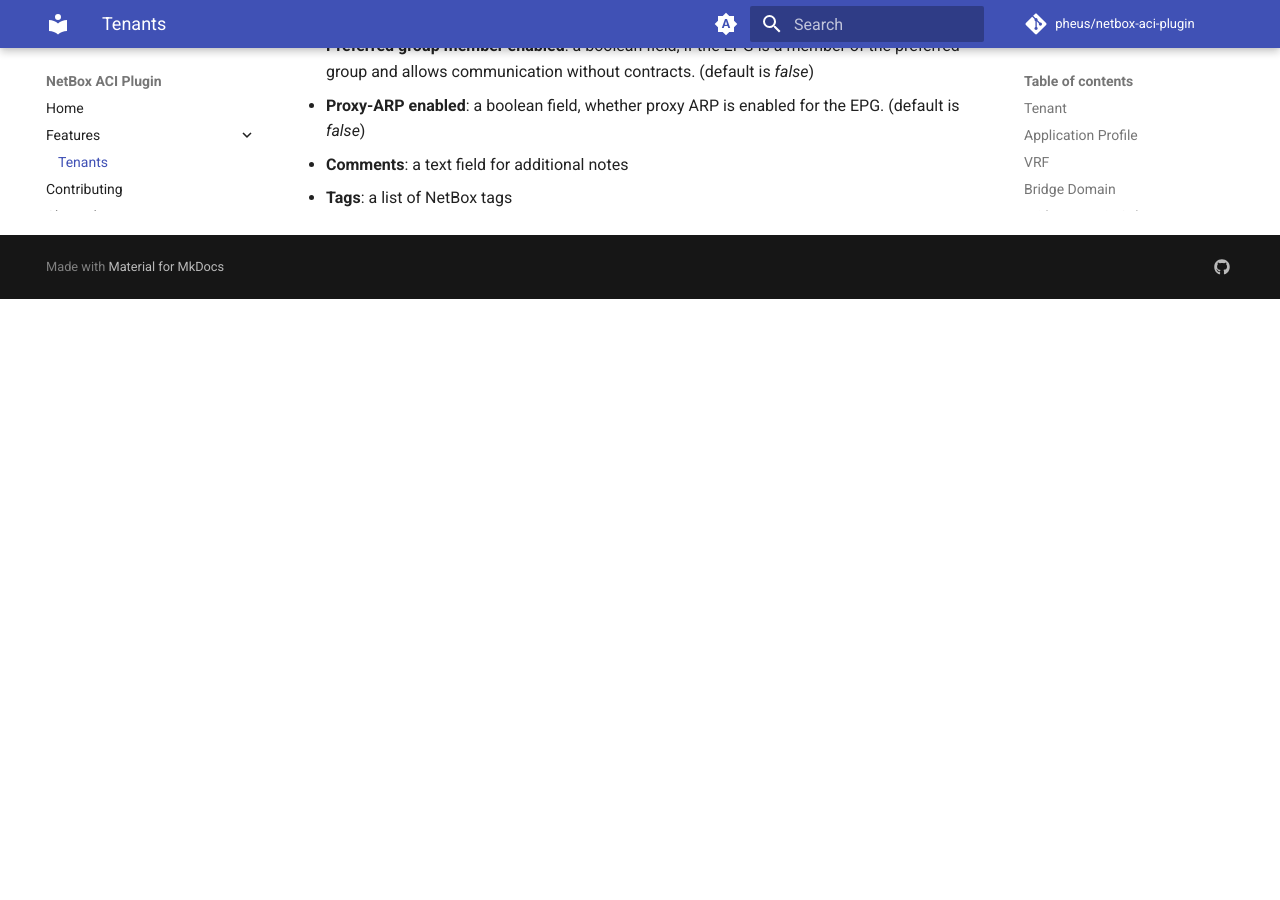
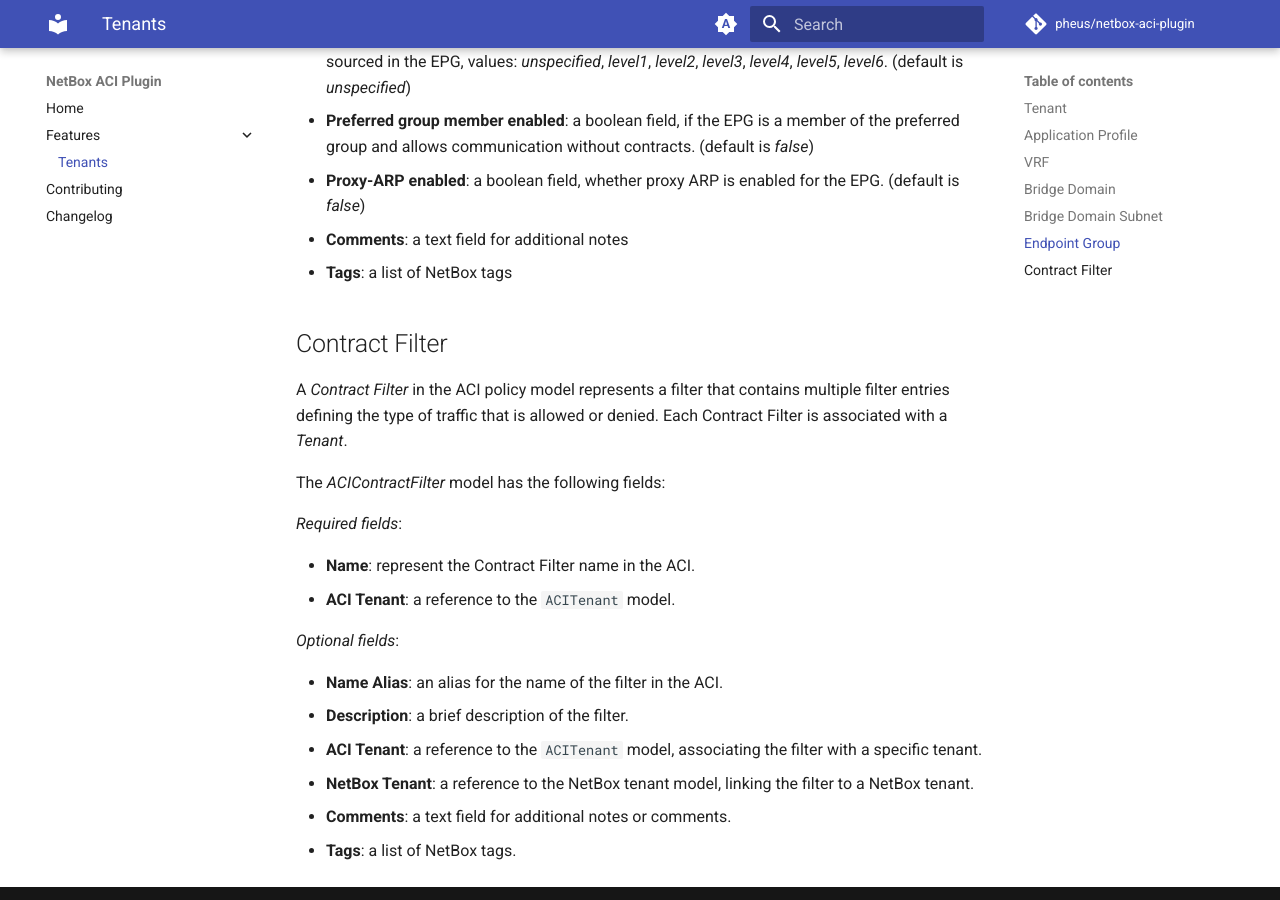
Before and after one commit to pheus/netbox-aci-plugin, an MkDocs documentation site: the page built from docs/features/tenants.md, in a window 1280 px wide and 900 px high, scrolled down 6459 px. Built offline with MkDocs 1.6.1 and Material for MkDocs 9.7.7, drawn with Linux system fonts in a browser that asks for light colours; comment, search, counter and statistics services are not loaded; before the commit the page ends 6758 px from its top, so only the background shows below that.

Commit message:
docs(filters): Add Contract Filter documentation
Introduce documentation for the Contract Filter in ACI policy model.
Details required and optional fields, with associations to ACI and
NetBox tenant models.

````diff
--- a/docs/features/tenants.md
+++ b/docs/features/tenants.md
@@ -8,9 +8,10 @@ flowchart TD
     TN([Tenant])
     AP(Application Profile)
     EPG(Endpoint Group)
+    VRF(VRF)
     BD(Bridge Domain)
     SN(Subnet)
-    VRF(VRF)
+    FT(Filter)
     subgraph graphTN [Tenant]
         TN
     end
@@ -25,6 +26,11 @@ flowchart TD
             BD -->|1:n| SN
         end
         BD -.->|1:n| VRF
+    end
+    subgraph graphCT [Contract]
+        subgraph graphFT [Filter]
+            TN -->|1:n| FT
+        end
     end
     EPG -->|n:1| BD
 ```
@@ -271,3 +277,27 @@ The *ACIEndpointGroup* model has the following fields:
   (default is *false*)
 - **Comments**: a text field for additional notes
 - **Tags**: a list of NetBox tags
+
+## Contract Filter
+
+A *Contract Filter* in the ACI policy model represents a filter that contains
+multiple filter entries defining the type of traffic that is allowed or denied.
+Each Contract Filter is associated with a *Tenant*.
+
+The *ACIContractFilter* model has the following fields:
+
+*Required fields*:
+
+- **Name**: represent the Contract Filter name in the ACI.
+- **ACI Tenant**: a reference to the `ACITenant` model.
+
+*Optional fields*:
+
+- **Name Alias**: an alias for the name of the filter in the ACI.
+- **Description**: a brief description of the filter.
+- **ACI Tenant**: a reference to the `ACITenant` model, associating the filter
+  with a specific tenant.
+- **NetBox Tenant**: a reference to the NetBox tenant model, linking the filter
+  to a NetBox tenant.
+- **Comments**: a text field for additional notes or comments.
+- **Tags**: a list of NetBox tags.
````
